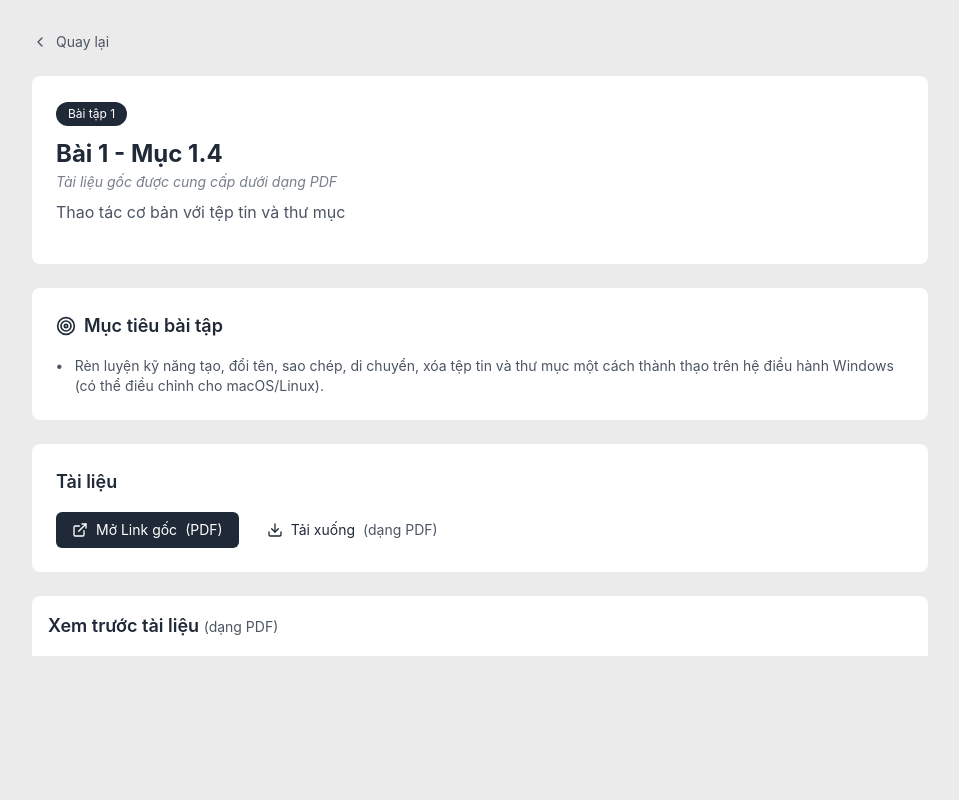
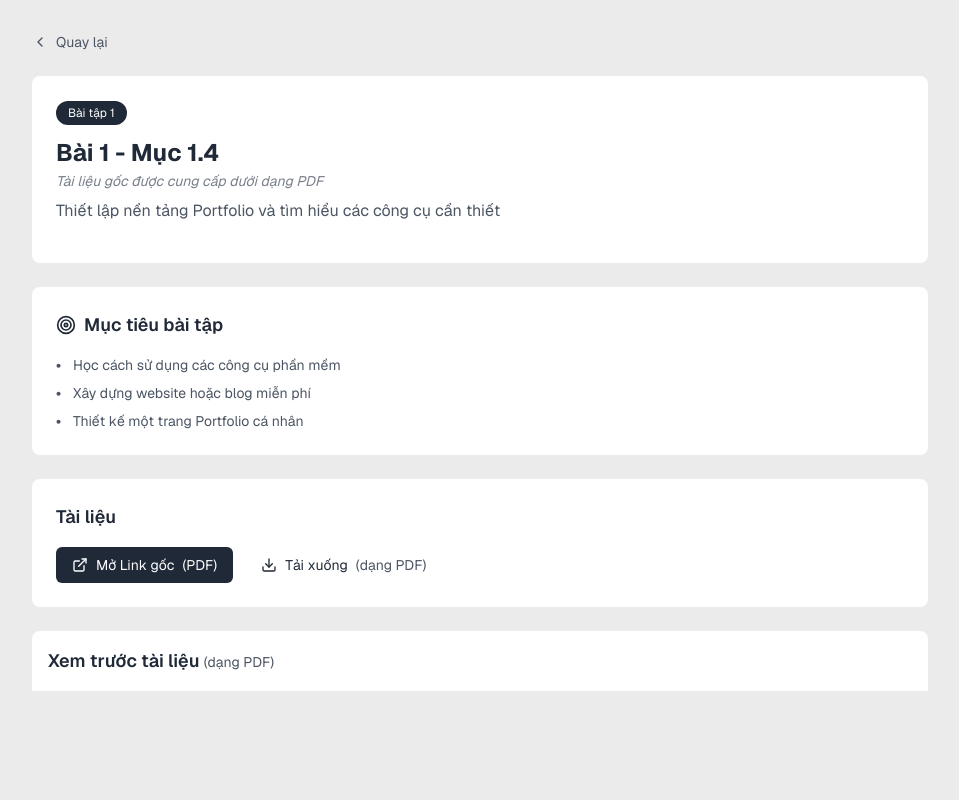
Before and after one commit to paint827/VNU_Final_Portfolio, a Next.js app: page /bai-tap/1 in a window 1280 px wide. Shown: the top 800 px of the page, without its empty margins (160-1119 px from the left). Built offline with nearby package versions, Linux system fonts and the light colour scheme.

Commit message:
Add files via upload

```diff
--- a/app/components/ProfileCard.tsx
+++ b/app/components/ProfileCard.tsx
@@ -31,14 +31,14 @@ export default function ProfileCard() {
 
       const link = document.createElement('a');
       link.href = dataUrl;
-      link.download = 'gay.jpg';
+      link.download = 'tran_thanh_son_portfolio.jpg';
       document.body.appendChild(link);
       link.click();
       document.body.removeChild(link);
 
       setIsDownloading(false);
     } catch (error) {
-      alert('Failed to download portfolio. Please try again.');
+      alert('Không thể tải xuống portfolio. Vui lòng thử lại.');
       setIsDownloading(false);
     }
   };
@@ -46,12 +46,12 @@ export default function ProfileCard() {
   return (
     <>
       <ImagePreview
-        src="/gay.jpg"
+        src="/son.jpg"
         alt="Trần Thanh Sơn"
         isOpen={isPreviewOpen}
         onClose={() => setIsPreviewOpen(false)}
       />
-      <div className="bg-card rounded-lg p-6 text-center">
+      <div className="bg-card rounded-lg p-6 pb-4 text-center">
         <div className="flex justify-center mb-4">
           <button
             onClick={() => setIsPreviewOpen(true)}
@@ -59,7 +59,7 @@ export default function ProfileCard() {
             aria-label="View profile picture"
           >
             <Image
-              src="/gay.jpg"
+              src="/son.jpg"
               alt="Trần Thanh Sơn"
               fill
               className="object-cover"
@@ -67,11 +67,13 @@ export default function ProfileCard() {
             />
           </button>
         </div>
-        <h1 className="text-xl font-bold text-foreground mb-2">Trần Thanh Sơn</h1>
+        <h1 className="text-2xl font-bold text-foreground mb-2">Trần Thanh Sơn</h1>
         <p className="text-sm text-muted-foreground leading-relaxed">
           Sinh viên K70E-CE2 | Kỹ thuật Máy tính
           <br />
-          Đại học Công nghệ - ĐHQGHN
+          <a href="https://uet.vnu.edu.vn/" target="_blank" rel="noopener noreferrer" className="text-accent hover:underline">
+            Đại học Công nghệ - ĐHQGHN
+          </a>
         </p>
         <div className="mt-4">
           <button
--- a/app/components/ThemeCard.tsx
+++ b/app/components/ThemeCard.tsx
@@ -11,7 +11,7 @@ const themes = [
 ];
 
 export default function ThemeCard() {
-  const [theme, setThemeState] = useState<Theme>('light');
+  const [theme, setThemeState] = useState<Theme>('dark');
   const [isOpen, setIsOpen] = useState(false);
   const [mounted, setMounted] = useState(false);
   const dropdownRef = useRef<HTMLDivElement>(null);
--- a/app/data/assignments.ts
+++ b/app/data/assignments.ts
@@ -14,12 +14,14 @@ export const assignments: Assignment[] = [
     id: "1",
     title: "Bài tập 1",
     Vietnamese: "Bài 1 - Mục 1.4",
-    description: "Thao tác cơ bản với tệp tin và thư mục",
+    description: "Thiết lập nền tảng Portfolio và tìm hiểu các công cụ cần thiết",
     pdfFile: "tmpqfykv9_bai1.pdf",
     externalLink: "https://cdnlms.vnu.edu.vn/dhqg.file.api/uploads/lms/document/25020781/20260324/tmpqfykv9_bai1.pdf",
     documentType: "PDF",
     objectives: [
-      "Rèn luyện kỹ năng tạo, đổi tên, sao chép, di chuyển, xóa tệp tin và thư mục một cách thành thạo trên hệ điều hành Windows (có thể điều chỉnh cho macOS/Linux)."
+      "Học cách sử dụng các công cụ phần mềm",
+      "Xây dựng website hoặc blog miễn phí",
+      "Thiết kế một trang Portfolio cá nhân"
     ]
   },
   {
--- a/app/globals.css
+++ b/app/globals.css
@@ -38,15 +38,15 @@
   --primary-foreground: #151921;
   --secondary: #252d3d;
   --secondary-foreground: #e5e7eb;
-  --muted: #20243B;
+  --muted: #202f3b;
   --muted-foreground: #9ca3af;
-  --accent: #5958EA;
+  --accent: #58b0ea;
   --accent-foreground: #151921;
   --destructive: #ef4444;
   --destructive-foreground: #e5e7eb;
   --border: #2d3748;
   --input: #2d3748;
-  --ring: #5958EA;
+  --ring: #58b0ea;
 }
 
 /* Base styles - only set border-color when border-width is explicitly set */
@@ -114,9 +114,9 @@ html {
 .outline-ring\/50 { outline-color: color-mix(in srgb, var(--ring) 50%, transparent) !important; }
 
 /* Dark mode specific overrides */
-.dark .dark\:ring-accent { --tw-ring-color: #5958EA !important; }
-.dark .dark\:text-accent { color: #5958EA !important; }
-.dark .dark\:bg-accent { background-color: #5958EA !important; }
+.dark .dark\:ring-accent { --tw-ring-color: #58b0ea !important; }
+.dark .dark\:text-accent { color: #58b0ea !important; }
+.dark .dark\:bg-accent { background-color: #58b0ea !important; }
 
 /* Hover states */
 .hover\:bg-muted:hover { background-color: var(--muted) !important; }
--- a/app/layout.tsx
+++ b/app/layout.tsx
@@ -44,7 +44,7 @@ export default function RootLayout({
           }}
         />
       </head>
-      <body className="font-sans antialiased min-h-screen" suppressHydrationWarning>
+      <body className="font-sans antialiased min-h-screen" style={{ fontFamily: 'Geist' }} suppressHydrationWarning>
         {children}
         {process.env.NODE_ENV === 'production' && <Analytics />}
       </body>
```
Also changed, not shown: public/son.jpg (added).
